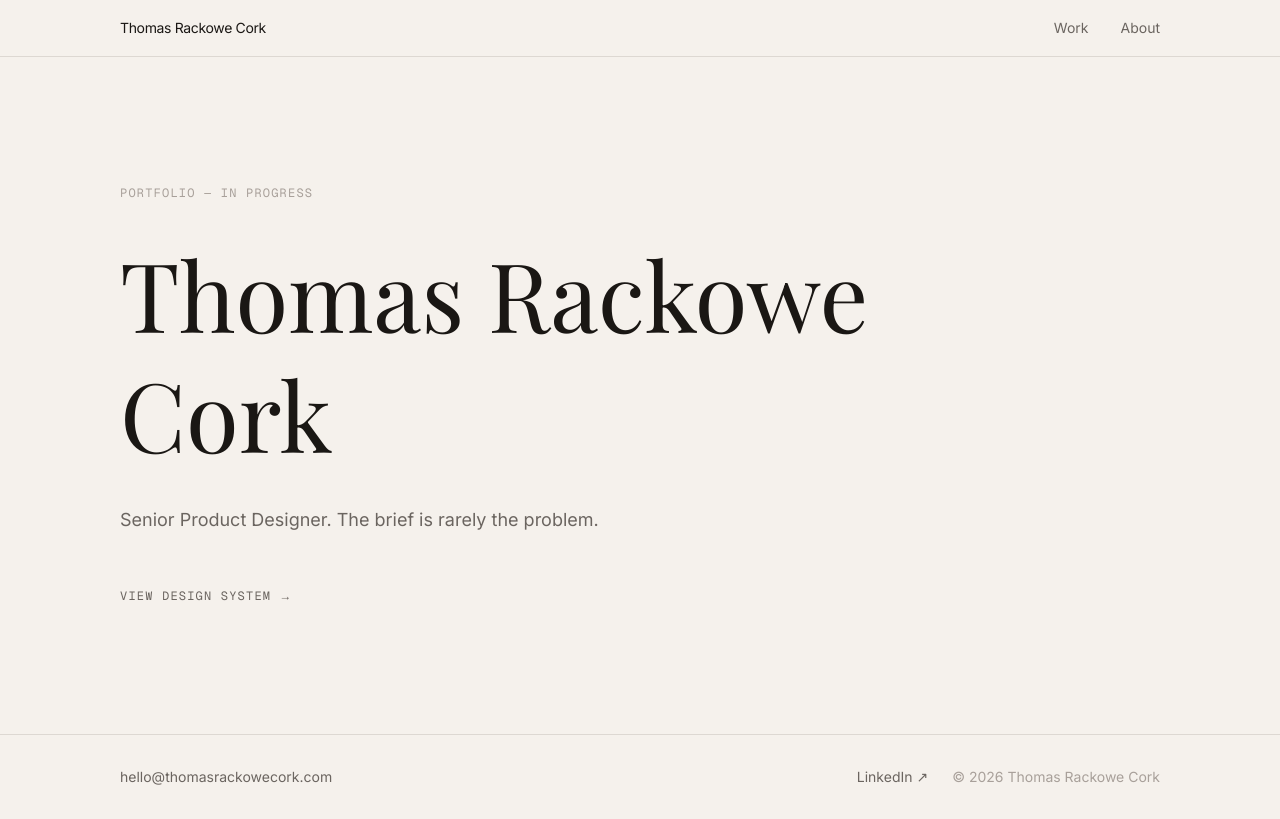
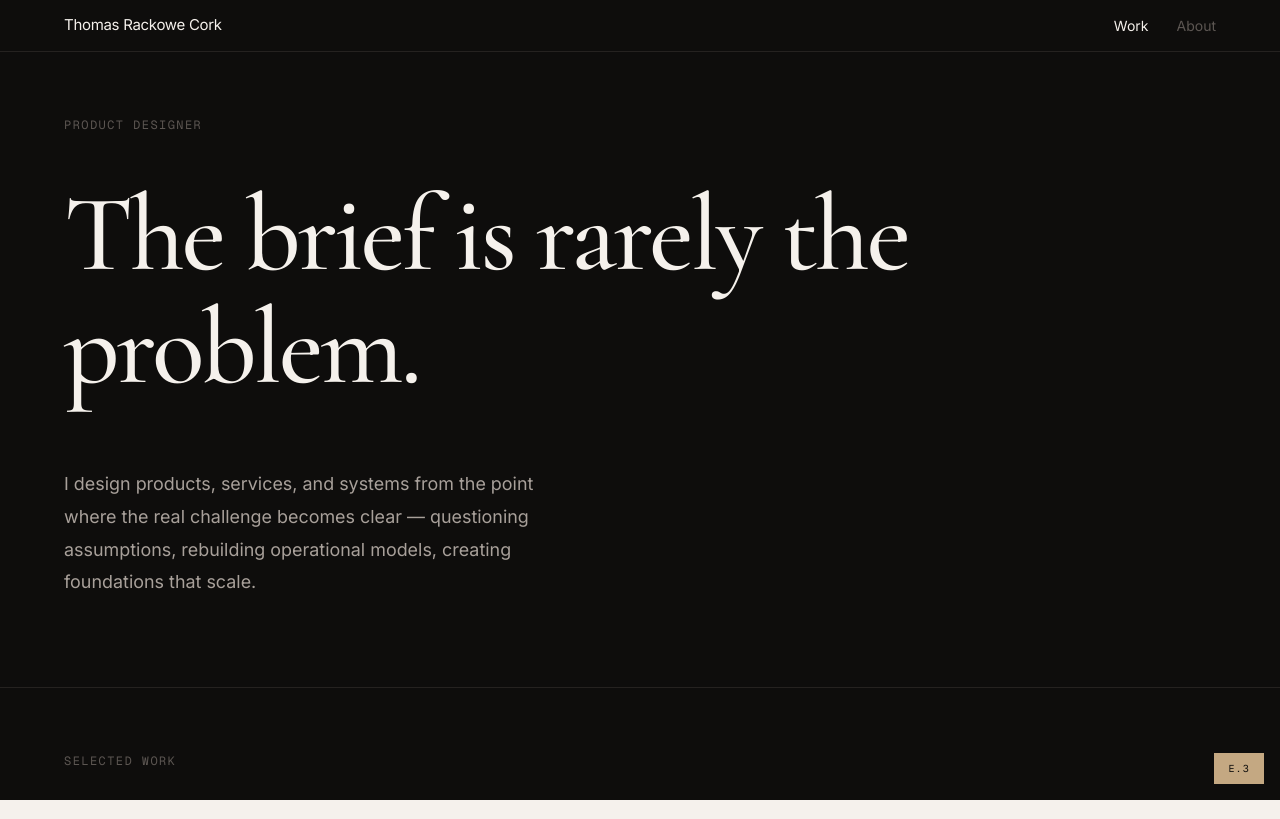
Before and after one commit to trackowecork-cpu/thomasrackowecork-portfolio, a Next.js app: page / in a window 1280 px wide. Built offline with nearby package versions, Linux system fonts and the light colour scheme; a web font is replaced by a local one.

Commit message:
Fix routing: serve portfolio at root / and update nav home link

```diff
--- a/src/app/direction-e/_components/nav.tsx
+++ b/src/app/direction-e/_components/nav.tsx
@@ -33,7 +33,7 @@ export function DirectionENav() {
         .en-active { color: ${INK}; }
       `}</style>
       <header className="en">
-        <a href="/direction-e" className="en-name">Thomas Rackowe Cork</a>
+        <a href="/" className="en-name">Thomas Rackowe Cork</a>
         <nav className="en-links">
           <a
             href="/direction-e#work"
--- a/src/app/direction-e/page.tsx
+++ b/src/app/direction-e/page.tsx
@@ -1,4 +1,4 @@
-export const metadata = { title: "Direction E.3 — Thomas Rackowe Cork" };
+export const metadata = { title: "Thomas Rackowe Cork — Product Designer" };
 
 import { DirectionENav } from "./_components/nav";
 import { DirectionEFooter } from "./_components/footer";
--- a/src/app/page.tsx
+++ b/src/app/page.tsx
@@ -1,23 +1,2 @@
-import Link from "next/link";
-
-export default function Home() {
-  return (
-    <div className="site-container py-24 sm:py-32">
-      <p className="font-mono text-xs uppercase tracking-widest text-ink-faint mb-8">
-        Portfolio — In progress
-      </p>
-      <h1 className="font-serif text-6xl sm:text-7xl lg:text-8xl text-ink leading-tight mb-8 max-w-3xl">
-        Thomas Rackowe Cork
-      </h1>
-      <p className="text-lg text-ink-muted leading-relaxed mb-12 max-w-lg">
-        Senior Product Designer. The brief is rarely the problem.
-      </p>
-      <Link
-        href="/design-system"
-        className="font-mono text-xs uppercase tracking-widest text-ink-muted hover:text-rust transition-colors duration-200"
-      >
-        View design system →
-      </Link>
-    </div>
-  );
-}
+export { metadata } from "./direction-e/page";
+export { default } from "./direction-e/page";
```
